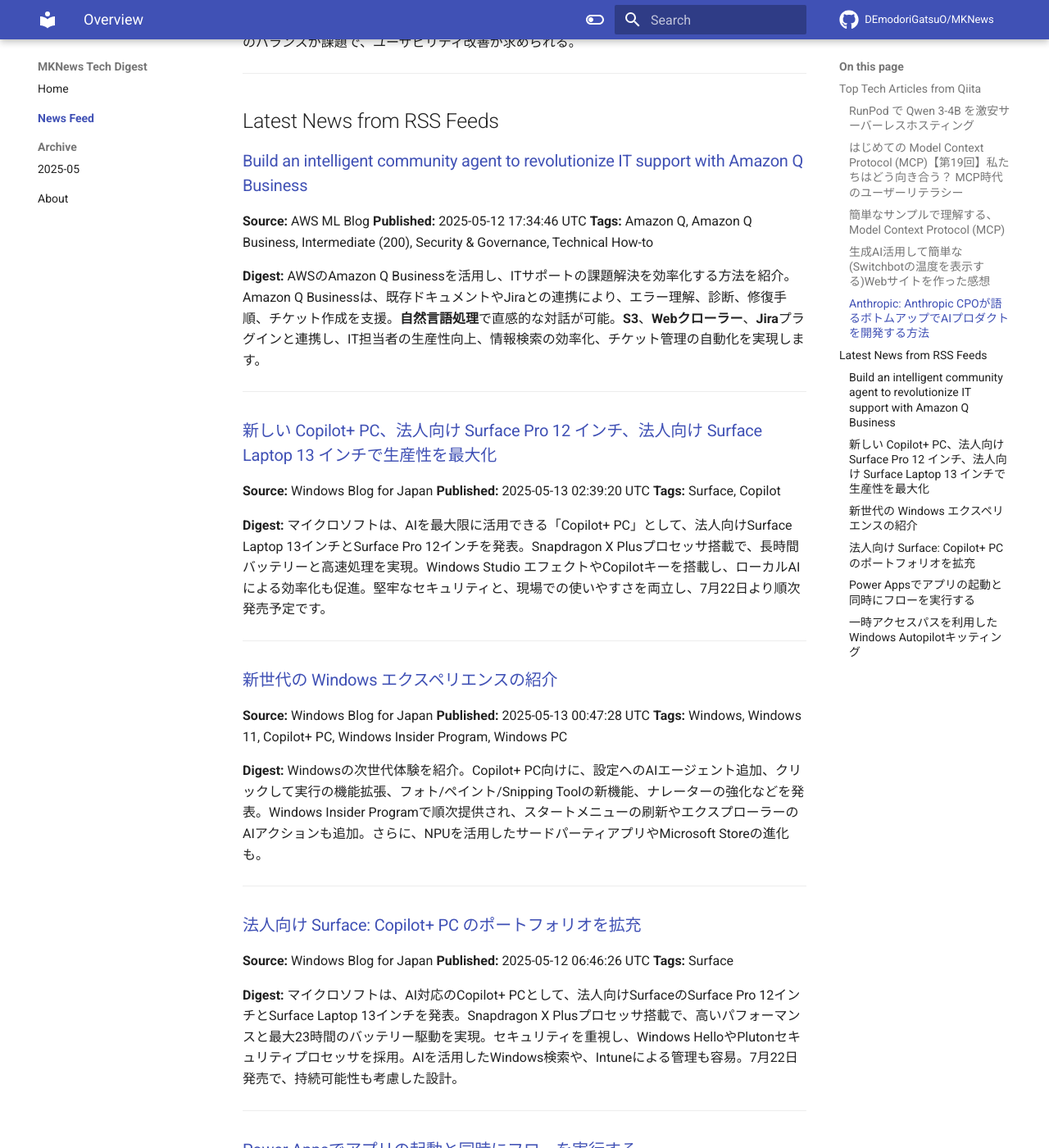
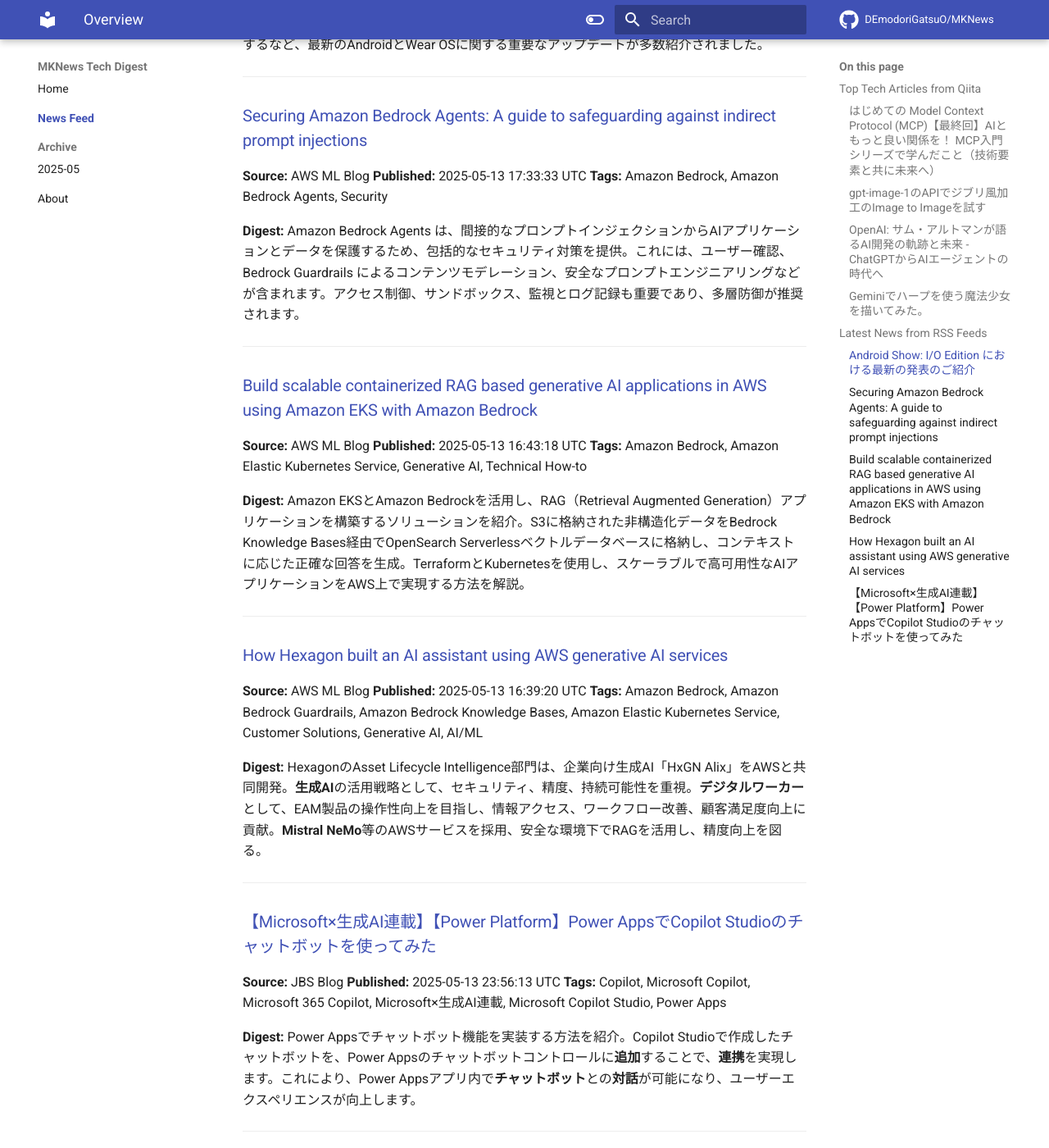
Before and after one commit to DEmodoriGatsuO/MKNews, an MkDocs documentation site: the page built from docs/news/index.md, in a window 1280 px wide and 1400 px high, scrolled down 1515 px. Shown: the whole window at 82% size. Built offline with MkDocs 1.6.1 and Material for MkDocs 9.7.7, drawn with Linux system fonts in a browser that asks for light colours; comment, search, counter and statistics services are not loaded; some of the changed text lies outside the part shown.

Commit message:
Automated AI Tech Digest - 2025-05-14

```diff
--- a/docs/news/index.md
+++ b/docs/news/index.md
@@ -1,118 +1,98 @@
-# AI Tech Trends Digest (2025-05-13)
+# AI Tech Trends Digest (2025-05-14)
 
 
 ## Top Tech Articles from Qiita
 
 
-### [RunPod で Qwen 3-4B を激安サーバーレスホスティング](https://qiita.com/zawatti/items/84cf54e43e60af1b9c56)
-**Published:** 2025-05-13 02:06:46 UTC
+### [はじめての Model Context Protocol (MCP)【最終回】AIともっと良い関係を！ MCP入門シリーズで学んだこと（技術要素と共に未来へ）](https://qiita.com/QueryPie/items/59fb0b1dbb9acb63c090)
+**Published:** 2025-05-13 09:52:46 UTC
 **Likes:** 6
-**Tags:** API, サーバーレス, セルフホスト, LLM, Qwen
+**Tags:** 初心者, AI, MCP, LLM, ModelContextProtocol
 
 **Digest:**
-RunpodとQwen3-4Bモデルを組み合わせた、サーバーレスAPI構築とチャットUI統合を紹介。RunpodのGPUサーバーレス環境で、Qwen3-4Bをセルフホストし、ストリーミング対応のチャットUIと連携。Hugging Faceからモデルを選択、Dockerイメージ設定、フロントエンドとの統合方法を解説。RTX4090で1秒0.046円と低コストも魅力。
+2025年5月9日、全20回にわたる「AIとMCP」シリーズ最終回。MCPはAIの文脈理解を促す標準化技術。シリーズでは、MCPの仕組みや応用例、データ保護、未来展望を解説。最終回では、AIとのより良い関係構築のため、理解、協調、ユーザー主権、倫理、継続的な学びが重要と提言。
 
 ---
 
-### [はじめての Model Context Protocol (MCP)【第19回】私たちはどう向き合う？ MCP時代のユーザーリテラシー](https://qiita.com/QueryPie/items/42f01daa99d92267f448)
-**Published:** 2025-05-12 10:36:24 UTC
-**Likes:** 2
-**Tags:** 初心者, AI, MCP, LLM, ModelContextProtocol
+### [gpt-image-1のAPIでジブリ風加工のImage to Imageを試す](https://qiita.com/n0bisuke/items/a6075c417107688481ca)
+**Published:** 2025-05-13 13:57:23 UTC
+**Likes:** 4
+**Tags:** JavaScript, Node.js, OpenAI, ChatGPT, gpt-image-1
 
 **Digest:**
-AI時代の「読み・書き・そろばん」として、AI、データ、批判的思考、対話術、セキュリティ、アルゴリズムを理解する「MCP時代のユーザーリテラシー」を解説。LLMの特性や限界、データ収集とプライバシー、AI生成コンテンツへの警戒、プロンプトエンジニアリング、サイバーセキュリティ意識が重要。アルゴリズムによる影響も理解し、主体的に情報を選択する必要がある。
+OpenAIの「gpt-image-1」APIで、画像をジブリ風に変換するImage to Image機能を紹介。Node.js環境で、APIキー設定後、画像をプロンプトでジブリ風に変換するコード例を提示。SDKあり/なしの2パターンを解説し、出力結果も公開。利用料金を抑えるため、クオリティ設定も可能で、low, medium, highの3段階から選択できる。
 
 ---
 
-### [簡単なサンプルで理解する、Model Context Protocol (MCP)](https://qiita.com/t_shi/items/e11feb2182484652447e)
-**Published:** 2025-05-12 14:26:24 UTC
+### [OpenAI: サム・アルトマンが語るAI開発の軌跡と未来 - ChatGPTからAIエージェントの時代へ](https://qiita.com/RepKuririn/items/60ac4f114214b15ab6b8)
+**Published:** 2025-05-13 06:45:17 UTC
 **Likes:** 1
-**Tags:** Python, 初心者, MCP, 生成AI, LLM
+**Tags:** OpenAI, 生成AI, ChatGPT, サム・アルトマン, AIエージェント
 
 **Digest:**
-Antropic社のMCP解説記事のダイジェストです。MCPは、AIと外部データソース連携の標準規格で、LLMとツールを統合する「USBポート」を目指しています。記事では、スクレイピングMCP ServerとMCP Clientの連携サンプルを紹介。MCP ClientとMCP ServerのIF仕様、LLMとの連携シーケンス、FastAPI MCPを活用した実装方法を解説しています。
+OpenAIのSam Altman氏が語るAIの未来は、研究ラボから世界的企業への成長、ChatGPTの利用パターン、音声インターフェースや自律エージェントへの期待など多岐に渡る。2025年にはエージェント、2026年には科学的発見、2027年にはロボットが活躍すると予測。スタートアップには逆境への対処と危機後の再建を重視するようアドバイス。未来のAIは、生活全体で利用するコアAIサブスクリプションとなる。
 
 ---
 
-### [生成AI活用して簡単な(Switchbotの温度を表示する)Webサイトを作った感想](https://qiita.com/t2murata/items/e0dc014e4c2a13f9406c)
-**Published:** 2025-05-12 11:18:10 UTC
-**Likes:** 1
-**Tags:** Webアプリケーション, Swichbot, Claude
+### [Geminiでハープを使う魔法少女を描いてみた。](https://qiita.com/nori-channel/items/92d6751c8c899cb6f7f2)
+**Published:** 2025-05-13 21:42:24 UTC
+**Likes:** 0
+**Tags:** Gemini
 
 **Digest:**
-Switchbot温湿度計のデータを可視化するウェブサイトを6時間で構築。**生成AI**を活用し、Switchbot APIから取得したデータをAWSサーバーレス構成で処理、**ECharts**でグラフ表示しています。**ChatGPT**で構成を相談し、**Claude3.7sonnet**で高速プロトタイピングを実現。要件定義とレビュー、修正は人間が行う必要があり、AIの癖への対応も必要ですが、開発スピードは格段に向上したとのことです。
-
----
-
-### [Anthropic: Anthropic CPOが語るボトムアップでAIプロダクトを開発する方法](https://qiita.com/RepKuririn/items/ef6eb53edd77569c2d30)
-**Published:** 2025-05-13 05:35:24 UTC
-**Likes:** 0
-**Tags:** 開発, 生成AI, Anthropic, Claude, AIエージェント
-
-**Digest:**
-Anthropic CPO Mike Krieger氏の講演ダイジェスト。AI製品開発はボトムアップ型に変化し、MCPのような標準化が重要。AIコーディングは組織効率に影響、エージェント連携では情報開示の課題も。思考パートナーとしての活用や社会的可視性も重要。計算資源配分や研究と製品のバランスが課題で、ユーザビリティ改善が求められる。
+Geminiを用いて、ハープを使う魔法少女を生成する試みが行われました。「光」「闇」「聖なる」ハープを持つ魔法少女のイラストが生成され、プロンプトと実行結果が公開されています。最終的に、生成された聖なるハープの魔法少女が可愛らしいという感想で締めくくられています。
 
 ---
 
 ## Latest News from RSS Feeds
 
 
-### [Build an intelligent community agent to revolutionize IT support with Amazon Q Business](https://aws.amazon.com/blogs/machine-learning/build-an-intelligent-community-agent-to-revolutionize-it-support-with-amazon-q-business/)
-**Source:** AWS ML Blog
-**Published:** 2025-05-12 17:34:46 UTC
-**Tags:** Amazon Q, Amazon Q Business, Intermediate (200), Security & Governance, Technical How-to
+### [Android Show: I/O Edition における最新の発表のご紹介](https://blog.google/intl/ja-jp/products/android-chrome-play/android-show-io-edition/)
+**Source:** Google Japan Blog
+**Published:** 2025-05-14 02:31:00 UTC
+**Tags:** Android
 
 **Digest:**
-AWSのAmazon Q Businessを活用し、ITサポートの課題解決を効率化する方法を紹介。Amazon Q Businessは、既存ドキュメントやJiraとの連携により、エラー理解、診断、修復手順、チケット作成を支援。**自然言語処理**で直感的な対話が可能。**S3**、**Webクローラー**、**Jira**プラグインと連携し、IT担当者の生産性向上、情報検索の効率化、チケット管理の自動化を実現します。
+Googleの「The Android Show: I/O Edition」では、Android 16とWear OS 6の大規模リニューアルを発表。さらに、Geminiをより多くの端末へ搭載し、ユーザーと端末の安全性を強化するなど、最新のAndroidとWear OSに関する重要なアップデートが多数紹介されました。
 
 ---
 
-### [新しい Copilot+ PC、法人向け Surface Pro 12 インチ、法人向け Surface Laptop 13 インチで生産性を最大化](https://blogs.windows.com/japan/2025/05/13/amplify-productivity-with-new-copilot-pcs-surface-pro-for-business-and-surface-l/)
-**Source:** Windows Blog for Japan
-**Published:** 2025-05-13 02:39:20 UTC
-**Tags:** Surface, Copilot
+### [Securing Amazon Bedrock Agents: A guide to safeguarding against indirect prompt injections](https://aws.amazon.com/blogs/machine-learning/securing-amazon-bedrock-agents-a-guide-to-safeguarding-against-indirect-prompt-injections/)
+**Source:** AWS ML Blog
+**Published:** 2025-05-13 17:33:33 UTC
+**Tags:** Amazon Bedrock, Amazon Bedrock Agents, Security
 
 **Digest:**
-マイクロソフトは、AIを最大限に活用できる「Copilot+ PC」として、法人向けSurface Laptop 13インチとSurface Pro 12インチを発表。Snapdragon X Plusプロセッサ搭載で、長時間バッテリーと高速処理を実現。Windows Studio エフェクトやCopilotキーを搭載し、ローカルAIによる効率化も促進。堅牢なセキュリティと、現場での使いやすさを両立し、7月22日より順次発売予定です。
+Amazon Bedrock Agents は、間接的なプロンプトインジェクションからAIアプリケーションとデータを保護するため、包括的なセキュリティ対策を提供。これには、ユーザー確認、Bedrock Guardrails によるコンテンツモデレーション、安全なプロンプトエンジニアリングなどが含まれます。アクセス制御、サンドボックス、監視とログ記録も重要であり、多層防御が推奨されます。
 
 ---
 
-### [新世代の Windows エクスペリエンスの紹介](https://blogs.windows.com/japan/2025/05/13/introducing-a-new-generation-of-windows-experiences/)
-**Source:** Windows Blog for Japan
-**Published:** 2025-05-13 00:47:28 UTC
-**Tags:** Windows, Windows 11, Copilot+ PC, Windows Insider Program, Windows PC
+### [Build scalable containerized RAG based generative AI applications in AWS using Amazon EKS with Amazon Bedrock](https://aws.amazon.com/blogs/machine-learning/build-scalable-containerized-rag-based-generative-ai-applications-in-aws-using-amazon-eks-with-amazon-bedrock/)
+**Source:** AWS ML Blog
+**Published:** 2025-05-13 16:43:18 UTC
+**Tags:** Amazon Bedrock, Amazon Elastic Kubernetes Service, Generative AI, Technical How-to
 
 **Digest:**
-Windowsの次世代体験を紹介。Copilot+ PC向けに、設定へのAIエージェント追加、クリックして実行の機能拡張、フォト/ペイント/Snipping Toolの新機能、ナレーターの強化などを発表。Windows Insider Programで順次提供され、スタートメニューの刷新やエクスプローラーのAIアクションも追加。さらに、NPUを活用したサードパーティアプリやMicrosoft Storeの進化も。
+Amazon EKSとAmazon Bedrockを活用し、RAG（Retrieval Augmented Generation）アプリケーションを構築するソリューションを紹介。S3に格納された非構造化データをBedrock Knowledge Bases経由でOpenSearch Serverlessベクトルデータベースに格納し、コンテキストに応じた正確な回答を生成。TerraformとKubernetesを使用し、スケーラブルで高可用性なAIアプリケーションをAWS上で実現する方法を解説。
 
 ---
 
-### [法人向け Surface: Copilot+ PC のポートフォリオを拡充](https://blogs.windows.com/japan/2025/05/12/expanding-the-surface-for-business-copilot-pc-portfolio/)
-**Source:** Windows Blog for Japan
-**Published:** 2025-05-12 06:46:26 UTC
-**Tags:** Surface
+### [How Hexagon built an AI assistant using AWS generative AI services](https://aws.amazon.com/blogs/machine-learning/how-hexagon-built-an-ai-assistant-using-aws-generative-ai-services/)
+**Source:** AWS ML Blog
+**Published:** 2025-05-13 16:39:20 UTC
+**Tags:** Amazon Bedrock, Amazon Bedrock Guardrails, Amazon Bedrock Knowledge Bases, Amazon Elastic Kubernetes Service, Customer Solutions, Generative AI, AI/ML
 
 **Digest:**
-マイクロソフトは、AI対応のCopilot+ PCとして、法人向けSurfaceのSurface Pro 12インチとSurface Laptop 13インチを発表。Snapdragon X Plusプロセッサ搭載で、高いパフォーマンスと最大23時間のバッテリー駆動を実現。セキュリティを重視し、Windows HelloやPlutonセキュリティプロセッサを採用。AIを活用したWindows検索や、Intuneによる管理も容易。7月22日発売で、持続可能性も考慮した設計。
+HexagonのAsset Lifecycle Intelligence部門は、企業向け生成AI「HxGN Alix」をAWSと共同開発。**生成AI**の活用戦略として、セキュリティ、精度、持続可能性を重視。**デジタルワーカー**として、EAM製品の操作性向上を目指し、情報アクセス、ワークフロー改善、顧客満足度向上に貢献。**Mistral NeMo**等のAWSサービスを採用、安全な環境下でRAGを活用し、精度向上を図る。
 
 ---
 
-### [Power Appsでアプリの起動と同時にフローを実行する](https://blog.jbs.co.jp/entry/2025/05/13/125108)
+### [【Microsoft×生成AI連載】【Power Platform】Power AppsでCopilot Studioのチャットボットを使ってみた](https://blog.jbs.co.jp/entry/2025/05/14/085613)
 **Source:** JBS Blog
-**Published:** 2025-05-13 03:51:08 UTC
-**Tags:** Power Apps, Power Automate
+**Published:** 2025-05-13 23:56:13 UTC
+**Tags:** Copilot, Microsoft Copilot, Microsoft 365 Copilot, Microsoft×生成AI連載, Microsoft Copilot Studio, Power Apps
 
 **Digest:**
-Power Appsでアプリ起動時にPower Automateフローを動かせば、データ更新やTeams投稿取得が可能になります。通常、Power Appsの「データの追加」では扱えないデータも、フロー連携で実現できます。この記事では、Power Appsアプリ起動時にフローを実行するための設定方法を紹介しています。
+Power Appsでチャットボット機能を実装する方法を紹介。Copilot Studioで作成したチャットボットを、Power Appsのチャットボットコントロールに**追加**することで、**連携**を実現します。これにより、Power Appsアプリ内で**チャットボット**との**対話**が可能になり、ユーザーエクスペリエンスが向上します。
 
 ---
-
-### [一時アクセスパスを利用したWindows Autopilotキッティング](https://blog.jbs.co.jp/entry/2025/05/13/085725)
-**Source:** JBS Blog
-**Published:** 2025-05-12 23:57:25 UTC
-**Tags:** Windows, Intune, Windows Hello for Business, Azure
-
-**Digest:**
-Windows Autopilotが一時アクセスパスに対応し、キッティング作業が簡素化されました。これにより、管理者や第三者は、ユーザーのパスワードを知ることなく、デバイスの安全な設定が可能になりました。セキュリティを保ちつつ、効率的な展開を実現します。
-
----
```
